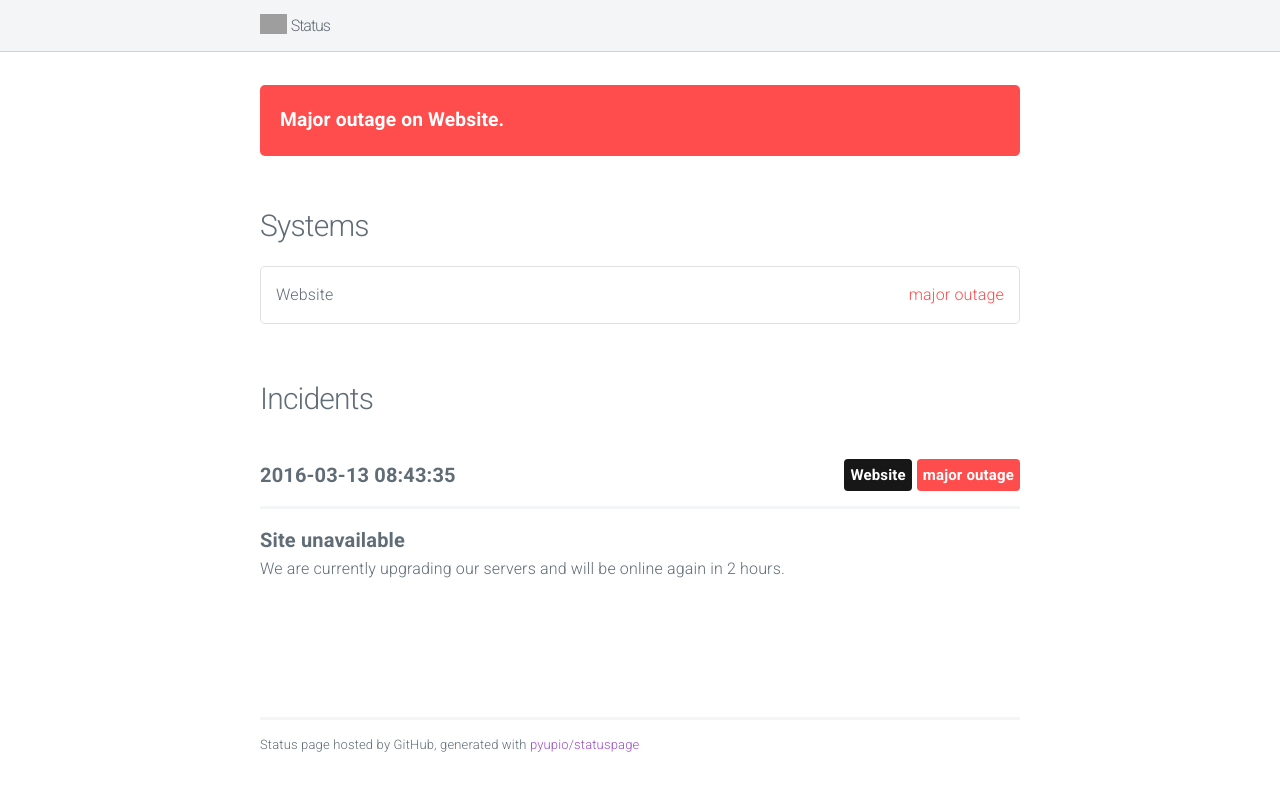
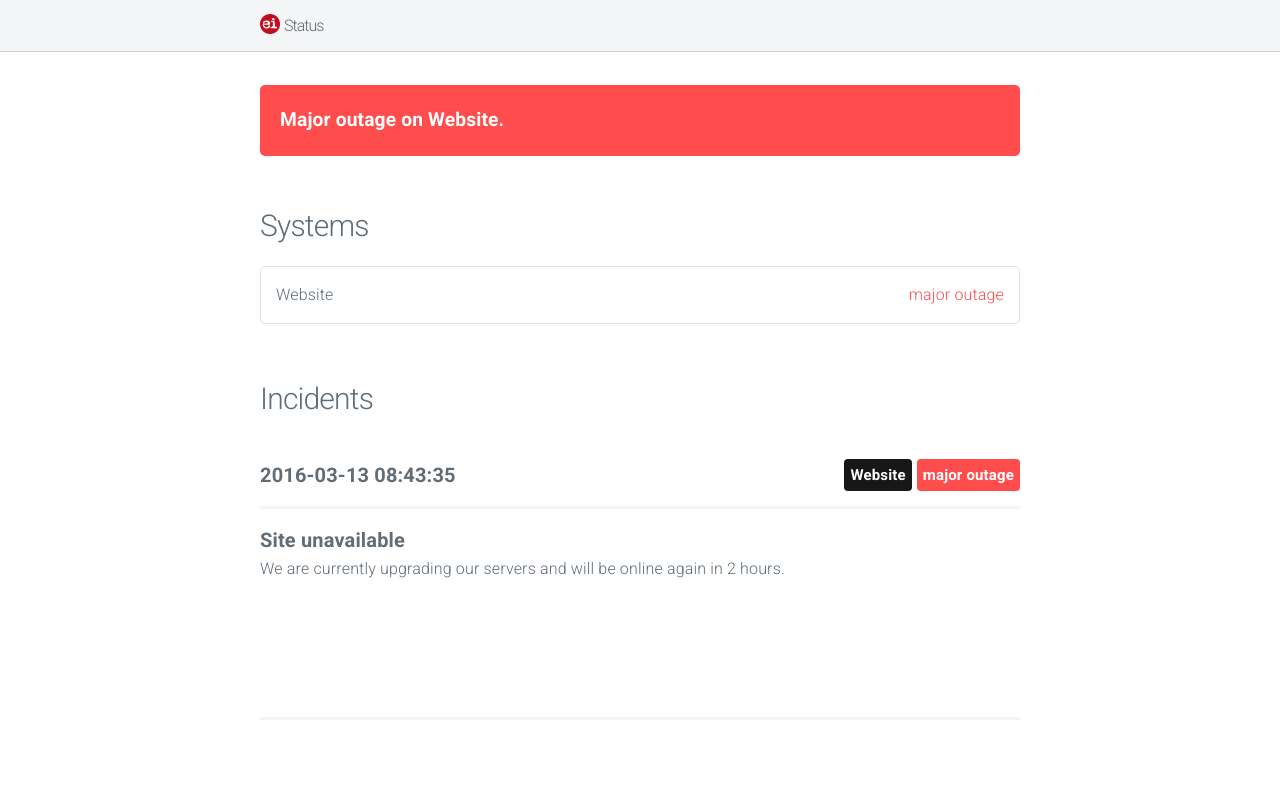
Before and after one commit to intifada/statuspage, a plain HTML site: page index.html in a window 1280 px wide. Drawn offline with nearby package versions, Linux system fonts and the light colour scheme; grey boxes are pictures that could not be loaded.

Commit message:
update index

```diff
--- a/index.html
+++ b/index.html
@@ -20,7 +20,7 @@
 
 					<a class="navigation-title" href="">
 
-						<img class="img" src="https://raw.githubusercontent.com/pyupio/statuspage/master/template/logo.png" height="30">
+						<img class="img" src="logo.png" height="30">
 						<h1 class="title">Status</h1>
 					</a>
 
@@ -74,7 +74,7 @@
 				<section class="container">
 					<hr/>
 
-					<p>Status page hosted by GitHub, generated with <a href="https://github.com/pyupio/statuspage">pyupio/statuspage</a></p>
+					<!--<p>Status page hosted by GitHub, generated with <a href="https://github.com/pyupio/statuspage">pyupio/statuspage</a></p>-->
 				</section>
 			</footer>
 
```
